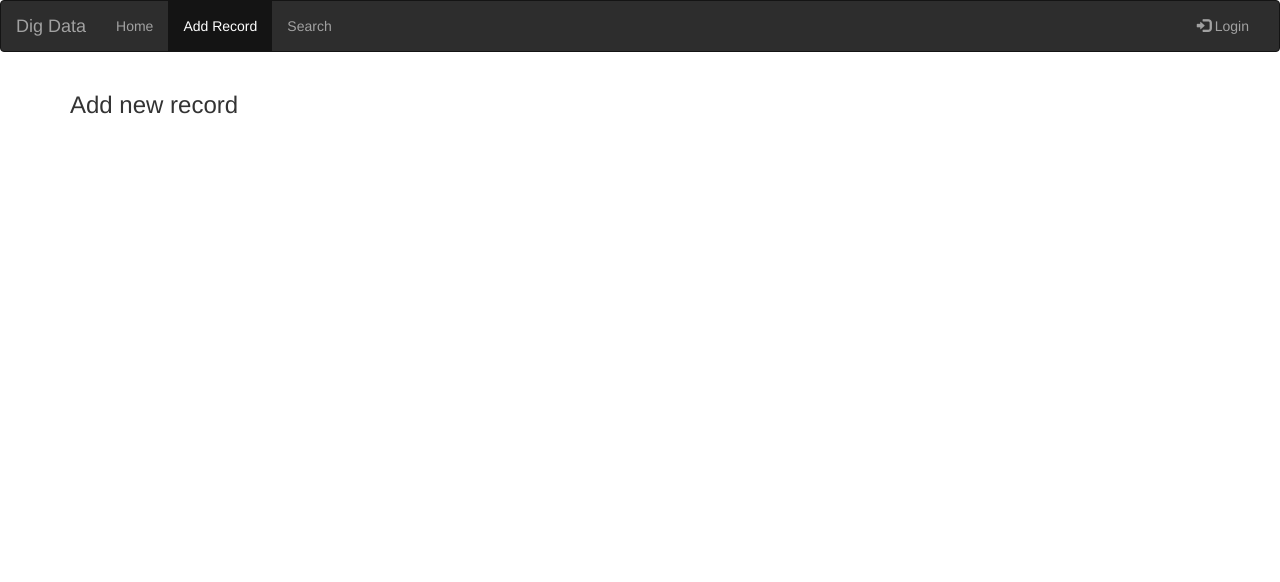
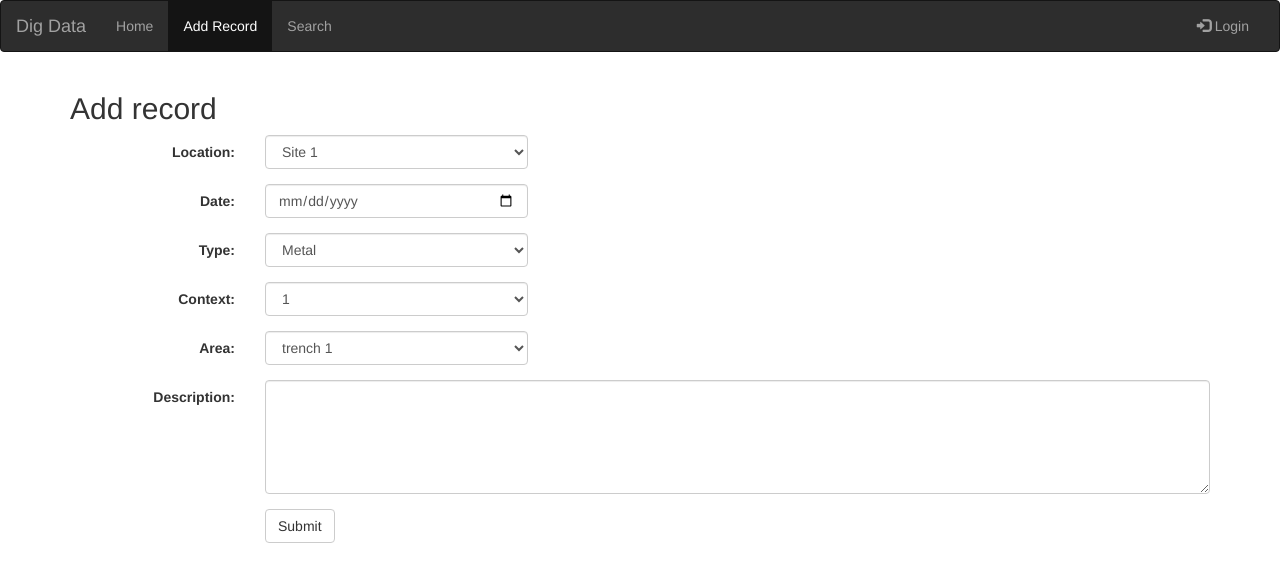
Before and after one commit to Inthuch95/IS5108-DigData, a PHP site: page /add_record.php in a window 1280 px wide. Shown: the top 582 px of the page. Run offline with PHP 8.4, Linux system fonts and the light colour scheme.

Commit message:
Add record page

```diff
--- a/add_record.php
+++ b/add_record.php
@@ -39,9 +39,86 @@ session_start();
     </div>
   </nav>
 
-  <div class="container">
-    <h3>Add new record</h3>
-  </div>
+
+<div class="container">
+  <h2>Add record</h2>
+  <form class="form-horizontal" action="/action_page.php">
+    <div class="form-group">
+      <label class="control-label col-sm-2" for="location">Location:</label>
+      <div class="col-sm-3">
+        <select class="form-control" id="location" placeholder="Select location" name="site">
+          <option value="Site 1">Site 1</option>
+          <option value="Site 2">Site 2</option>
+          <option value="Site 3">Site 3</option>
+        </select>
+
+      </div>
+    </div>
+
+    <div class="form-group">
+      <label class="control-label col-sm-2" for="pwd">Date:</label>
+      <div class="col-sm-3">
+            <input class="form-control" type="date" name="date">
+      </div>
+
+    </div>
+    <div class="form-group">
+      <label class="control-label col-sm-2" for="type">Type:</label>
+      <div class="col-sm-3">
+        <select class="form-control" id="type" name="type">
+          <option value="Metal">Metal</option>
+          <option value="Wood">Wood</option>
+          <option value="Rock">Rock</option>
+        </select>
+
+      </div>
+    </div>
+	 <div class="form-group">
+      <label class="control-label col-sm-2" for="context">Context:</label>
+      <div class="col-sm-3">
+        <select class="form-control" id="context" name="context">
+          <option value="1">1</option>
+          <option value="2">2</option>
+          <option value="3">3</option>
+        </select>
+
+      </div>
+    </div>
+	<div class="form-group">
+      <label class="control-label col-sm-2" for="trench">Area:</label>
+      <div class="col-sm-3">
+        <select class="form-control" id="trench" name="trench">
+          <option value="1">trench 1</option>
+          <option value="2">trench 2</option>
+          <option value="3">trench 3</option>
+          <option value="4">trench 4</option>
+          <option value="5">trench 5</option>
+        </select>
+
+      </div>
+    </div>
+    <div class="form-group">
+      <label class="control-label col-sm-2" for="description">Description:</label>
+      <div class="col-sm-10">
+      <textarea class="form-control" rows="5" id="description"></textarea>
+       </div>
+    </div>
+
+
+
+
+
+
+
+
+    <div class="form-group">
+      <div class="col-sm-offset-2 col-sm-10">
+        <button type="submit" class="btn btn-default">Submit</button>
+      </div>
+    </div>
+
+  </form>
+</div>
 
 </body>
 </html>
```
